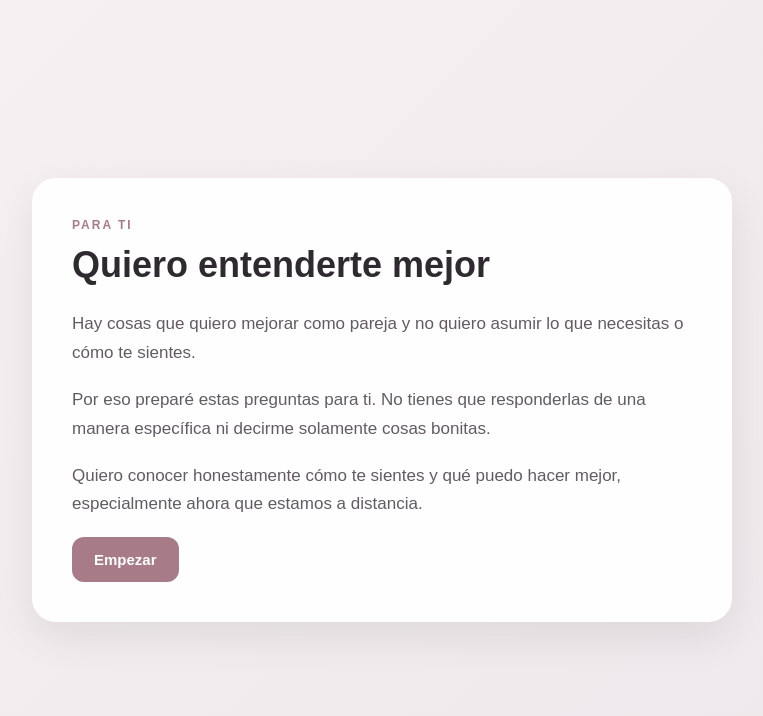
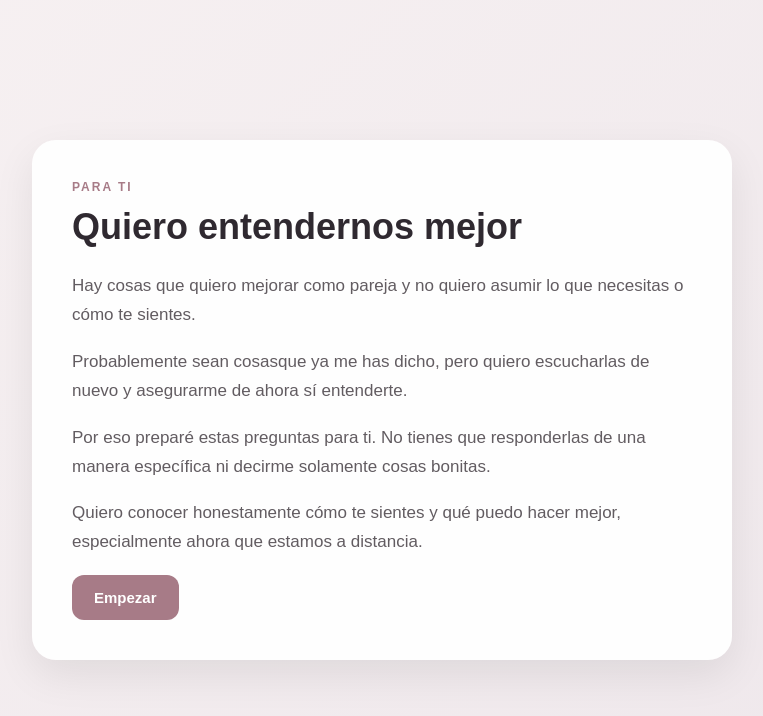
Before and after one commit to ANFC2004/quiz, a plain HTML site: page index.html in a window 1280 px wide. Shown: the whole page, without its empty margins (258-1021 px from the left). Drawn offline with nearby package versions, Linux system fonts and the light colour scheme.

Commit message:
Update index.html

```diff
--- a/index.html
+++ b/index.html
@@ -20,11 +20,16 @@
 
                 <span class="small-title">PARA TI</span>
 
-                <h1>Quiero entenderte mejor</h1>
+                <h1>Quiero entendernos mejor</h1>
 
                 <p>
                     Hay cosas que quiero mejorar como pareja y no quiero
                     asumir lo que necesitas o cómo te sientes.
+                </p>
+
+                <p>
+                    Probablemente sean cosasque ya me has dicho, pero quiero escucharlas
+                    de nuevo y asegurarme de ahora sí entenderte.
                 </p>
 
                 <p>
```
